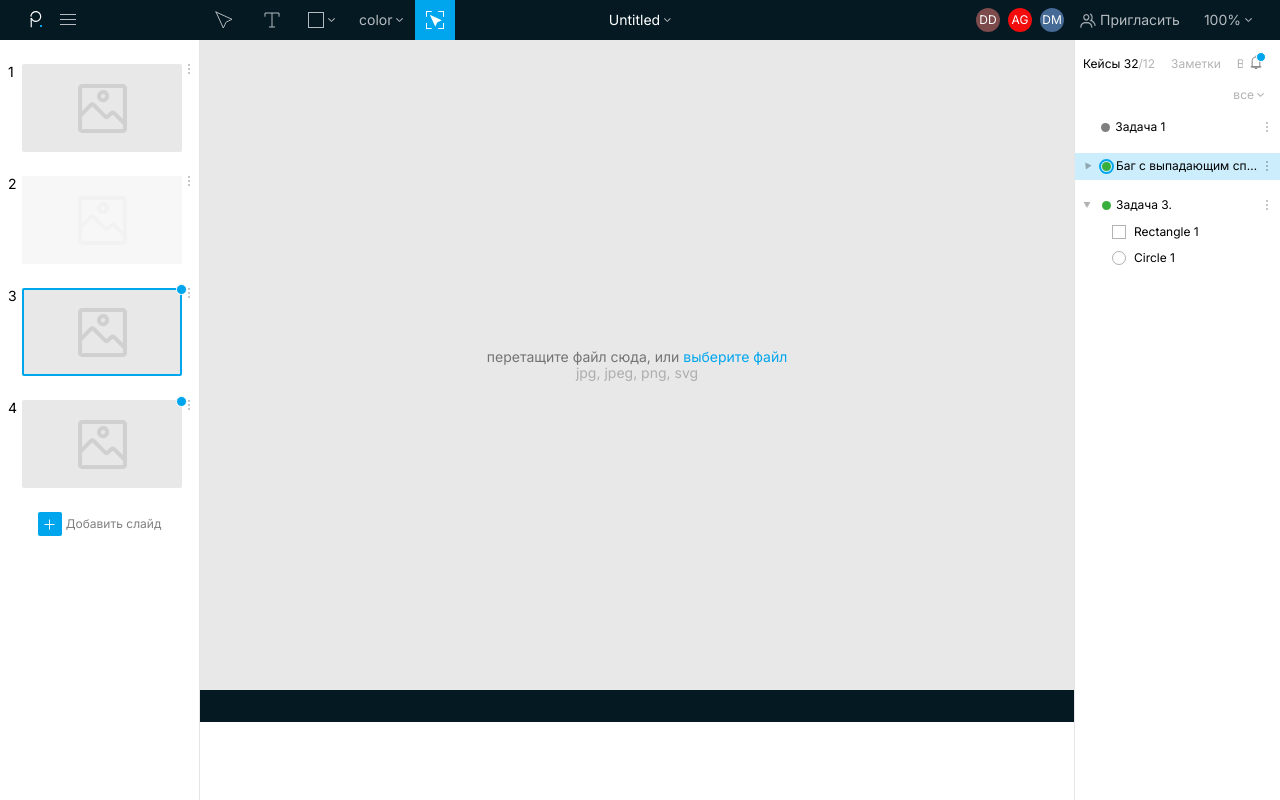
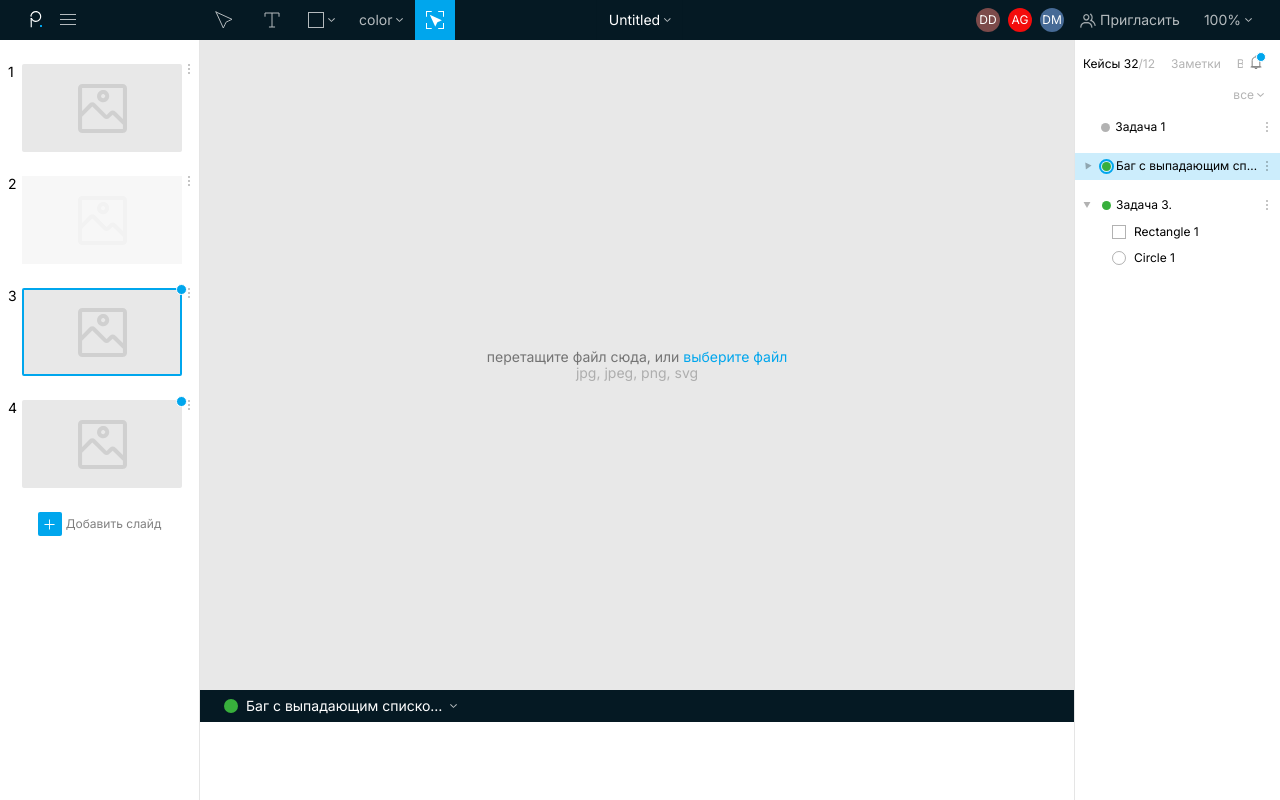
Before and after one commit to intro333/productium_web, a Vue app: page /case-tracker in a window 1280 px wide. Built offline with nearby package versions, Linux system fonts and the light colour scheme; what vue-device-detector would draw is missing.

Commit message:
CaseDiscusBlock.

```diff
--- a/src/assets/scss/case-tracker/case_discus_block.scss
+++ b/src/assets/scss/case-tracker/case_discus_block.scss
@@ -4,6 +4,68 @@
     &-header {
       height: 32px;
       background-color: $color-head;
+      display: flex;
+      justify-content: space-between;
+      align-items: center;
+      padding: 0 24px;
+    }
+    .cd {
+      &-left {
+        display: flex;
+        justify-content: flex-start;
+        align-items: center;
+        height: 100%;
+        //width: 50%;
+        &-case {
+          &-status {
+            box-sizing: border-box;
+            width: 14px;
+            height: 14px;
+            margin-right: 8px;
+            border-radius: 50%;
+            &.in-work {
+              background-color: $color-block-2;
+            }
+
+            &.done {
+              background-color: $color-status-success;
+            }
+          }
+          &-title {
+            font-size: 14px;
+            color: #ffffff;
+            max-width: 200px;
+            &-box {
+              display: flex;
+              align-items: center;
+              height: 100%;
+              max-width: 200px;
+              &:hover {
+                cursor: default;
+              }
+            }
+          }
+          &-input {
+            outline: none;
+            border: none;
+            background-color: transparent;
+            height: 100%;
+          }
+          &-arrow {
+            width: 7px;
+            height: 100%;
+            padding: 0 4px;
+            opacity: .7;
+          }
+        }
+
+      }
+      &-right {
+        display: flex;
+        justify-content: flex-end;
+        align-items: center;
+        height: 100%;
+      }
     }
   }
 }
--- a/src/assets/scss/case-tracker/case_sidebar.scss
+++ b/src/assets/scss/case-tracker/case_sidebar.scss
@@ -124,7 +124,7 @@
             margin-right: 2px;
             &.in-work {
               .case-status-inside {
-                background-color: rgb(0, 0, 0, .5);
+                background-color: rgb(0, 0, 0, .3);
               }
             }
             &.done {
--- a/src/assets/scss/common/colors.scss
+++ b/src/assets/scss/common/colors.scss
@@ -1,6 +1,8 @@
 $color-base: #00a6ed;
 $color-head: #051923;
 $color-block: #e8e8e8; // gray 30-black
+$color-block-2: #b2b2b2; // gray 30-black
+$color-black-50: #7f7f7f; // gray 50-black
 $color-link: #2A75E5;
 
 /* FONT */
--- a/src/components/view-tracker/CaseDiscusBlock.vue
+++ b/src/components/view-tracker/CaseDiscusBlock.vue
@@ -1,13 +1,77 @@
 <template>
   <div class="case-discus">
     <div class="case-discus-header">
+      <div class="cd-left">
+        <template v-if="selectedCase">
+          <div class="cd-left-case-status"
+               :class="{[selectedCase.status]: true}"></div>
+          <div v-if="!selectedCase.isEdited"
+               ref="caseNameInputRef"
+               v-on:dblclick="changeCaseNameEditable(true)"
+               class="cd-left-case-title-box">
+            <span class="cd-left-case-title text-ellipsis">{{selectedCase.title}}</span>
+          </div>
+          <input v-if="selectedCase.isEdited"
+                 ref="caseNameInputRef"
+                 @input="changeCaseNameText($event)"
+                 @blur="changeCaseNameEditable(false)"
+                 @keyup.enter="changeCaseNameEditable(false)"
+                 :value="selectedCase.title"
+                 class="cd-left-case-title cd-left-case-input text-ellipsis">
+          <img src="@/assets/img/common/selectArrow.svg"
+               class="cd-left-case-arrow select-arrow"
+               alt="">
+        </template>
+      </div>
+      <div class="cd-right">
 
+      </div>
     </div>
   </div>
 </template>
 
 <script>
+import {mapGetters} from "vuex";
+
 export default {
-  name: "CaseDiscusBlock"
+  name: "CaseDiscusBlock",
+  data: () => ({
+
+  }),
+  computed: {
+    selectedCase() {
+      const foundCase = this.getCaseList()
+          .find(_c => _c.isSelected);
+      if (foundCase) {
+        return foundCase;
+      } else {
+        return null;
+      }
+    }
+  },
+  methods: {
+    ...mapGetters(['getCaseList']),
+    changeCaseNameEditable(state) {
+      this.selectedCase.isEdited = state;
+      this.caseRefFocusHandler(state);
+    },
+    caseRefFocusHandler(state) {
+      setTimeout(() => {
+        const _ref = this.$refs['caseNameInputRef'];
+        if (state && _ref) {
+          _ref.focus();
+        }
+        if (!state && this.selectedCase.title === '') {
+          this.selectedCase.title = 'Case ' + this.selectedCase.id
+        }
+      }, 20)
+    },
+    changeCaseNameText($event) {
+      const name = $event.target.value;
+      if (name.length <= 200) {
+        this.selectedCase.title = name;
+      }
+    },
+  }
 }
 </script>
--- a/src/components/view-tracker/CaseSidebar.vue
+++ b/src/components/view-tracker/CaseSidebar.vue
@@ -123,68 +123,12 @@ export default {
   },
   data: () => ({
     selectedTab: 'cases', // cases | notes | wiki | notify
-    caseList: [
-      {
-        id: 1,
-        title: 'Задача 1',
-        status: 'in-work',
-        isSelected: false,
-        isEdited: false,
-        isOpen: false,
-        haveNewComments: false,
-        children: []
-      },
-      {
-        id: 2,
-        title: 'Баг с выпадающим списком, когда на него нажимаешь.',
-        status: 'done',
-        isSelected: true,
-        isEdited: false,
-        isOpen: false,
-        haveNewComments: true,
-        children: [
-          {
-            id: 1,
-            title: 'Rectangle 1',
-            shapeType: 'rectangle'
-          },
-          {
-            id: 2,
-            title: 'Rectangle 2',
-            shapeType: 'rectangle'
-          },
-          {
-            id: 3,
-            title: 'Circle 1',
-            shapeType: 'circle'
-          },
-        ]
-      },
-      {
-        id: 3,
-        title: 'Задача 3.',
-        status: 'done',
-        isSelected: false,
-        isEdited: false,
-        isOpen: true,
-        haveNewComments: false,
-        children: [
-          {
-            id: 4,
-            title: 'Rectangle 1',
-            shapeType: 'rectangle'
-          },
-          {
-            id: 5,
-            title: 'Circle 1',
-            shapeType: 'circle'
-          },
-        ]
-      },
-    ],
     caseFilterSelected: 0,
   }),
   computed: {
+    caseList() {
+      return this.getCaseList();
+    },
     caseFilters() {
       return [
         {
@@ -235,7 +179,7 @@ export default {
   },
   methods: {
     ...mapActions(['setContextMenuBase']),
-    ...mapGetters(['getCaseCommentNotifications']),
+    ...mapGetters(['getCaseCommentNotifications', 'getCaseList']),
     selectTab(tabName) {
       this.selectedTab = tabName;
     },
--- a/src/store/modules/slides.js
+++ b/src/store/modules/slides.js
@@ -1,17 +1,77 @@
 const state = {
-
+  caseList: [
+    {
+      id: 1,
+      title: 'Задача 1',
+      status: 'in-work',
+      isSelected: false,
+      isEdited: false,
+      isOpen: false,
+      haveNewComments: false,
+      children: []
+    },
+    {
+      id: 2,
+      title: 'Баг с выпадающим списком, когда на него нажимаешь.',
+      status: 'done',
+      isSelected: true,
+      isEdited: false,
+      isOpen: false,
+      haveNewComments: true,
+      children: [
+        {
+          id: 1,
+          title: 'Rectangle 1',
+          shapeType: 'rectangle'
+        },
+        {
+          id: 2,
+          title: 'Rectangle 2',
+          shapeType: 'rectangle'
+        },
+        {
+          id: 3,
+          title: 'Circle 1',
+          shapeType: 'circle'
+        },
+      ]
+    },
+    {
+      id: 3,
+      title: 'Задача 3.',
+      status: 'done',
+      isSelected: false,
+      isEdited: false,
+      isOpen: true,
+      haveNewComments: false,
+      children: [
+        {
+          id: 4,
+          title: 'Rectangle 1',
+          shapeType: 'rectangle'
+        },
+        {
+          id: 5,
+          title: 'Circle 1',
+          shapeType: 'circle'
+        },
+      ]
+    },
+  ],
 };
 
 const getters = {
-
+  getCaseList: state => state.caseList,
 };
 
 const actions = {
-
+  setCaseList({commit}, _case) {
+    commit('SET_CASE_LIST', _case);
+  },
 };
 
 const mutations = {
-
+  SET_CASE_LIST(state, _case) { state.caseList = _case; },
 };
 
 export default {
```
